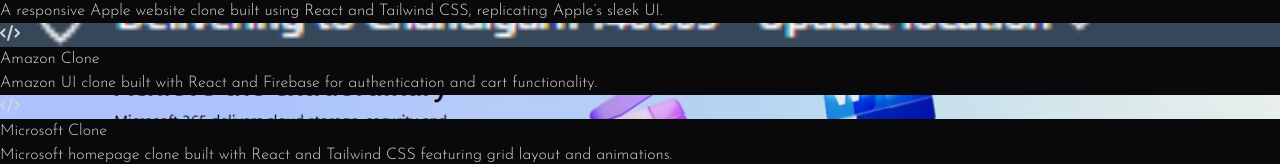
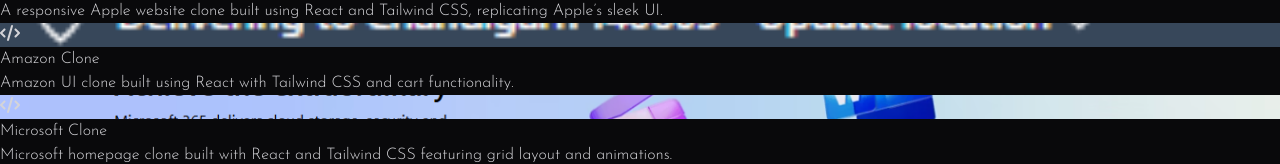
Before and after one commit to Gurkaran017/My-Portfolio, a React (Vite) app in the folder Frontend/: page /projects in a window 1280 px wide. Shown: the part 433-597 px from the top of the page. Built offline with nearby package versions, Linux system fonts and the light colour scheme.

Commit message:
Update ProjectSection.jsx

```diff
--- a/Frontend/src/components/ProjectSection.jsx
+++ b/Frontend/src/components/ProjectSection.jsx
@@ -7,54 +7,7 @@
 
 
 const projectsData = [
-    // {
-    //     id: 1,
-    //     title: "Climate Change Web App",
-    //     description: "'One Planet Project', una web app stile cyber-futuristico per monitorare i dati del cambiamento climatico ed educare e sensibilizzare l'utente.",
-    //     image: "/images/projects/1.png",
-    //     gitUrl: "https://github.com/chiarabis/one-planet-project-web",
-    //     previewUrl: "https://one-planet-project-web.vercel.app/",
-    // },
-    // {
-    //     id: 2,
-    //     title: "Newspaper Website",
-    //     description: "Usando la API del New York Times, ho realizzato un sito web per accedere alle informazioni e alle notizie.",
-    //     image: "/images/projects/2.png",
-    //     gitUrl: "https://github.com/chiarabis/newspaper-clone-app",
-    //     previewUrl: "https://newspaper-clone-app.vercel.app/",
-    // },
-    // {
-    //     id: 3,
-    //     title: "Recipes Web App",
-    //     description: "Una web app per cercare ricette da tutto il mondo, con possibilità di varie opzioni, salvarle tra i preferiti e poter creare una lista della spesa.",
-    //     image: "/images/projects/3.png",
-    //     gitUrl: "https://github.com/chiarabis/recipes-app",
-    //     previewUrl: "https://recipes-app-hazel-zeta.vercel.app/",
-    // },
-    // {
-    //     id: 4,
-    //     title: "Moove App",
-    //     description: "App di micromobilità condivisa realizzata in Typescript. Il progetto mira a offrire una soluzione sostenibile e innovativa per il trasporto urbano.",
-    //     image: "/images/projects/4.png",
-    //     gitUrl: "https://github.com/chiarabis/moove-app",
-    //     previewUrl: "https://mooveapp.netlify.app/",
-    // },
-    // {
-    //     id: 5,
-    //     title: "Orizon API",
-    //     description: "Un progetto Node.js. Creazione di REST API per gestire un'agenzia viaggi fittizia Orizon.",
-    //     image: "/images/projects/5.png",
-    //     gitUrl: "https://github.com/chiarabis/orizon-api-nodejs",
-    //     previewUrl: "https://orizon-api-nodejs.onrender.com",
-    // },
-    // {
-    //     id: 6,
-    //     title: "Form2Doc",
-    //     description: "Tool client-side per generare documenti compilati in Word, utilizzando semplice Vanilla JS.",
-    //     image: "/images/projects/6.png",
-    //     gitUrl: "https://github.com/chiarabis/form2doc",
-    //     previewUrl: "https://form2doc.netlify.app/",
-    // }
+
     {
     id: 1,
     title: "BookStore Full Stack App",
@@ -90,7 +43,7 @@
   {
     id: 5,
     title: "Amazon Clone",
-    description: "Amazon UI clone built with React and Firebase for authentication and cart functionality.",
+    description: "Amazon UI clone built using React with Tailwind CSS and cart functionality.",
     image: "/images/projects/amazon.PNG",
     gitUrl: "https://github.com/Gurkaran017/Amazon-Clone",
     previewUrl: "https://amazon-clone-karan.netlify.app/",
```
